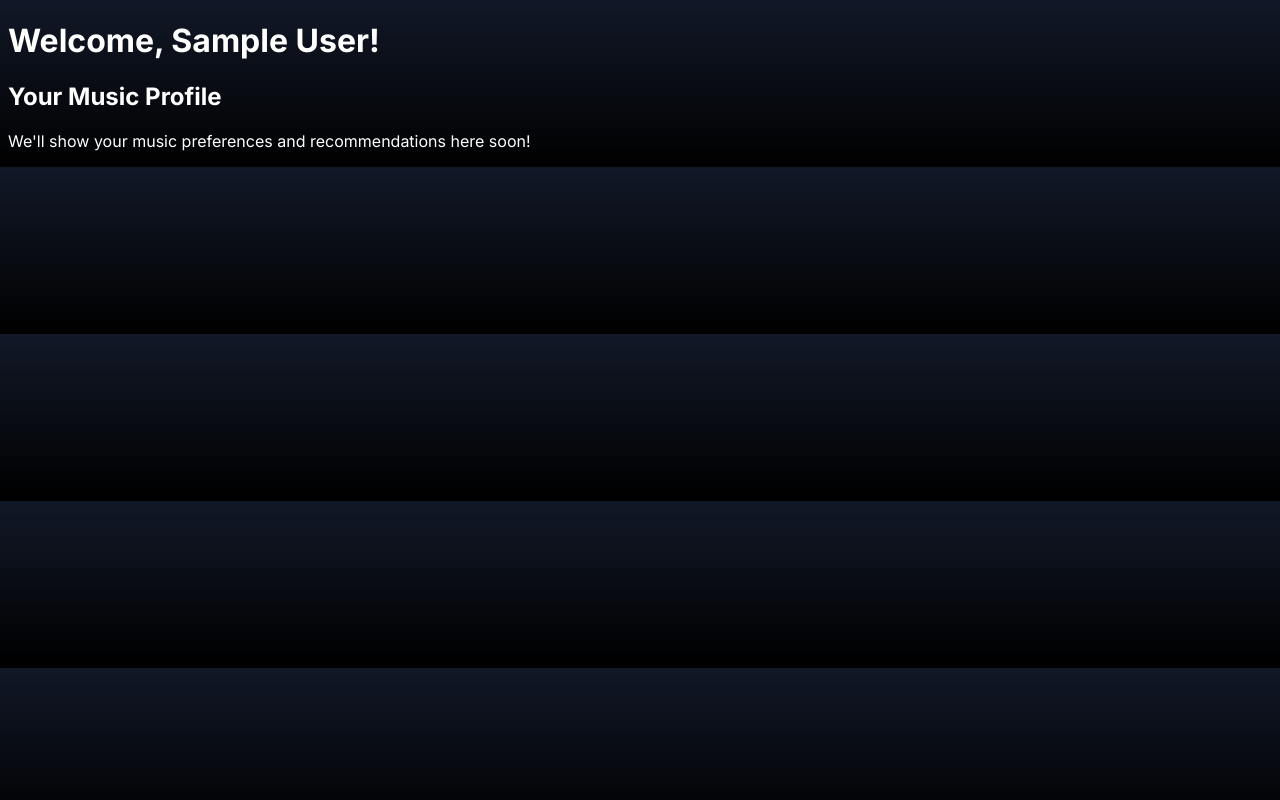
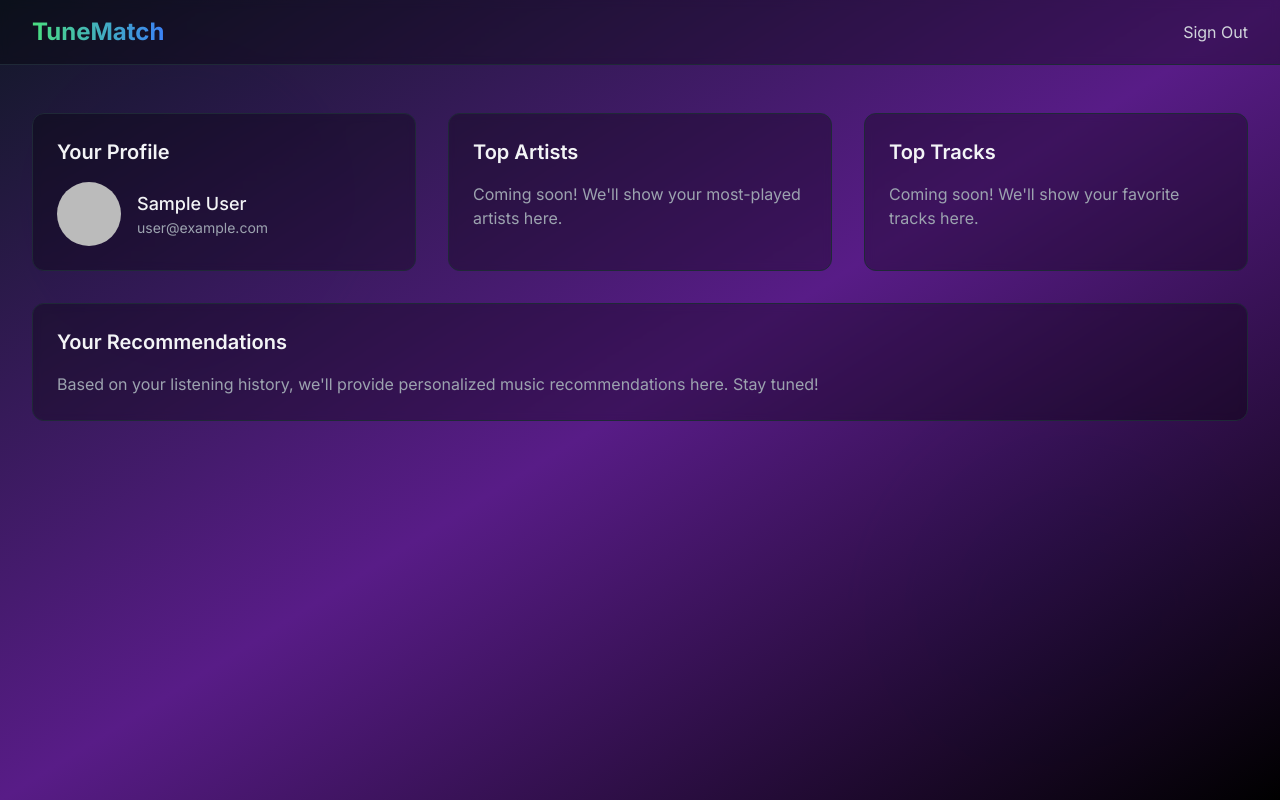
Before and after one commit to pierrea5atwit/Tune-Match-DEMO, a Next.js app: page /dashboard in a window 1280 px wide. Built offline with nearby package versions, Linux system fonts and the light colour scheme; no server answers; sample sign-in values are in the browser's storage.

Commit message:
Landing page UI update, dashboard setup, still bugs in website config

```diff
--- a/package.json
+++ b/package.json
@@ -12,6 +12,7 @@
     "axios": "^1.9.0",
     "next": "15.3.2",
     "next-auth": "^4.24.11",
+    "ngrok": "^5.0.0-beta.2",
     "postcss": "^8.5.3",
     "react": "^19.0.0",
     "react-dom": "^19.0.0",
--- a/src/app/dashboard/page.tsx
+++ b/src/app/dashboard/page.tsx
@@ -3,6 +3,7 @@
 import { useSession } from 'next-auth/react';
 import { useRouter } from 'next/navigation';
 import { useEffect } from 'react';
+import { signOut } from 'next-auth/react';
 
 export default function Dashboard() {
   const { data: session, status } = useSession();
@@ -14,25 +15,84 @@ export default function Dashboard() {
     }
   }, [status, router]);
 
+  const handleSignOut = async () => {
+    await signOut({ callbackUrl: '/' });
+  };
+
   if (status === 'loading') {
     return (
-      <div className="flex min-h-screen items-center justify-center">
-        <div className="text-xl text-gray-300">Loading...</div>
+      <div className="flex min-h-screen items-center justify-center bg-gradient-to-br from-gray-900 via-purple-900 to-black">
+        <div className="text-xl text-gray-300 animate-pulse">Loading your music profile...</div>
       </div>
     );
   }
 
   return (
-    <div className="min-h-screen p-8">
-      <h1 className="text-4xl font-bold mb-8">Welcome, {session?.user?.name}!</h1>
-      <div className="grid gap-6">
-        <div className="bg-gray-800 rounded-lg p-6">
-          <h2 className="text-2xl font-semibold mb-4">Your Music Profile</h2>
-          <p className="text-gray-300">
-            We'll show your music preferences and recommendations here soon!
-          </p>
+    <div className="relative min-h-screen bg-gradient-to-br from-gray-900 via-purple-900 to-black">
+      {/* Decorative elements */}
+      <div className="absolute top-0 left-0 w-96 h-96 bg-purple-500 rounded-full mix-blend-multiply filter blur-3xl opacity-10 animate-blob"></div>
+      <div className="absolute bottom-0 right-0 w-96 h-96 bg-blue-500 rounded-full mix-blend-multiply filter blur-3xl opacity-10 animate-blob animation-delay-2000"></div>
+
+      {/* Navigation Bar */}
+      <nav className="relative z-10 border-b border-gray-800 bg-black/30 backdrop-blur-sm">
+        <div className="max-w-7xl mx-auto px-4 sm:px-6 lg:px-8 py-4">
+          <div className="flex items-center justify-between">
+            <h1 className="text-2xl font-bold bg-gradient-to-r from-green-400 to-blue-500 bg-clip-text text-transparent">
+              TuneMatch
+            </h1>
+            <button
+              onClick={handleSignOut}
+              className="text-gray-300 hover:text-white transition-colors"
+            >
+              Sign Out
+            </button>
+          </div>
         </div>
-      </div>
+      </nav>
+
+      {/* Main Content */}
+      <main className="relative z-10 max-w-7xl mx-auto px-4 sm:px-6 lg:px-8 py-12">
+        <div className="grid gap-8 md:grid-cols-2 lg:grid-cols-3">
+          {/* Profile Card */}
+          <div className="bg-black/30 backdrop-blur-sm rounded-xl p-6 border border-gray-800">
+            <h2 className="text-xl font-semibold mb-4 text-gray-100">Your Profile</h2>
+            <div className="flex items-center space-x-4">
+              {session?.user?.image && (
+                <img
+                  src={session.user.image}
+                  alt={session.user.name || 'Profile'}
+                  className="w-16 h-16 rounded-full"
+                />
+              )}
+              <div>
+                <p className="text-lg font-medium text-gray-100">{session?.user?.name}</p>
+                <p className="text-sm text-gray-400">{session?.user?.email}</p>
+              </div>
+            </div>
+          </div>
+
+          {/* Top Artists Card */}
+          <div className="bg-black/30 backdrop-blur-sm rounded-xl p-6 border border-gray-800">
+            <h2 className="text-xl font-semibold mb-4 text-gray-100">Top Artists</h2>
+            <p className="text-gray-400">Coming soon! We'll show your most-played artists here.</p>
+          </div>
+
+          {/* Top Tracks Card */}
+          <div className="bg-black/30 backdrop-blur-sm rounded-xl p-6 border border-gray-800">
+            <h2 className="text-xl font-semibold mb-4 text-gray-100">Top Tracks</h2>
+            <p className="text-gray-400">Coming soon! We'll show your favorite tracks here.</p>
+          </div>
+
+          {/* Recommendations Card */}
+          <div className="bg-black/30 backdrop-blur-sm rounded-xl p-6 border border-gray-800 md:col-span-2 lg:col-span-3">
+            <h2 className="text-xl font-semibold mb-4 text-gray-100">Your Recommendations</h2>
+            <p className="text-gray-400">
+              Based on your listening history, we'll provide personalized music recommendations here.
+              Stay tuned!
+            </p>
+          </div>
+        </div>
+      </main>
     </div>
   );
 }
--- a/src/app/globals.css
+++ b/src/app/globals.css
@@ -1,6 +1,6 @@
-/* @tailwind base;
+@tailwind base;
 @tailwind components;
-@tailwind utilities; */
+@tailwind utilities;
 
 :root {
   --foreground-rgb: 255, 255, 255;
@@ -16,3 +16,11 @@ body {
     rgb(var(--background-end-rgb))
   );
 }
+
+.animation-delay-2000 {
+  animation-delay: 2s;
+}
+
+.animation-delay-4000 {
+  animation-delay: 4s;
+}
--- a/src/app/page.tsx
+++ b/src/app/page.tsx
@@ -1,17 +1,34 @@
 import SpotifyLoginButton from '../components/SpotifyLoginButton';
+import Image from 'next/image';
 
 export default function Home() {
   return (
-    <div className="flex min-h-screen flex-col items-center justify-center p-4">
-      <div className="text-center max-w-2xl mx-auto">
-        <h1 className="text-6xl font-bold mb-8 bg-gradient-to-r from-green-400 to-blue-500 bg-clip-text text-transparent">
-          TuneMatch
-        </h1>
-        <p className="text-xl mb-8 text-gray-300">
-          Discover music that matches your taste. Get personalized recommendations based on your listening history and preferences.
-        </p>
-        <SpotifyLoginButton />
+    <div className="relative min-h-screen overflow-hidden">
+      {/* Background gradient with animated effect */}
+      <div className="absolute inset-0 bg-gradient-to-br from-gray-900 via-purple-900 to-black animate-gradient-slow"></div>
+
+      {/* Decorative circles */}
+      <div className="absolute top-0 left-0 w-96 h-96 bg-purple-500 rounded-full mix-blend-multiply filter blur-3xl opacity-20 animate-blob"></div>
+      <div className="absolute top-0 right-0 w-96 h-96 bg-blue-500 rounded-full mix-blend-multiply filter blur-3xl opacity-20 animate-blob animation-delay-2000"></div>
+      <div className="absolute bottom-0 left-1/2 w-96 h-96 bg-green-500 rounded-full mix-blend-multiply filter blur-3xl opacity-20 animate-blob animation-delay-4000"></div>
+
+      {/* Main content */}
+      <div className="relative flex min-h-screen flex-col items-center justify-center px-4">
+        <div className="text-center max-w-3xl mx-auto">
+          <h1 className="text-7xl font-extrabold mb-6 bg-gradient-to-r from-green-400 via-blue-500 to-purple-600 bg-clip-text text-transparent animate-text">
+            TuneMatch
+          </h1>
+          <p className="text-2xl mb-12 text-gray-200 leading-relaxed">
+            Discover music that resonates with your soul. Get personalized recommendations powered by your unique taste and listening history.
+          </p>
+          <div className="space-y-8">
+            <SpotifyLoginButton />
+            <p className="text-sm text-gray-400">
+              Powered by Spotify's extensive music library
+            </p>
+          </div>
+        </div>
       </div>
     </div>
-  )
+  );
 }
--- a/tailwind.config.js
+++ b/tailwind.config.js
@@ -10,6 +10,55 @@ module.exports = {
       colors: {
         spotify: '#1DB954',
       },
+      animation: {
+        'gradient-slow': 'gradient 15s ease infinite',
+        'blob': 'blob 7s infinite',
+        'text': 'text 5s ease infinite',
+      },
+      keyframes: {
+        gradient: {
+          '0%, 100%': {
+            'background-size': '200% 200%',
+            'background-position': 'left center'
+          },
+          '50%': {
+            'background-size': '200% 200%',
+            'background-position': 'right center'
+          },
+        },
+        blob: {
+          '0%': {
+            transform: 'translate(0px, 0px) scale(1)',
+          },
+          '33%': {
+            transform: 'translate(30px, -50px) scale(1.1)',
+          },
+          '66%': {
+            transform: 'translate(-20px, 20px) scale(0.9)',
+          },
+          '100%': {
+            transform: 'translate(0px, 0px) scale(1)',
+          },
+        },
+        text: {
+          '0%, 100%': {
+            'background-size': '200% 200%',
+            'background-position': 'left center',
+          },
+          '50%': {
+            'background-size': '200% 200%',
+            'background-position': 'right center',
+          },
+        },
+      },
+      utilities: {
+        '.animation-delay-2000': {
+          'animation-delay': '2s',
+        },
+        '.animation-delay-4000': {
+          'animation-delay': '4s',
+        },
+      },
     },
   },
   plugins: [],
```
Also changed, not shown: 1 other file (tests, documents, lock files or other folders).
